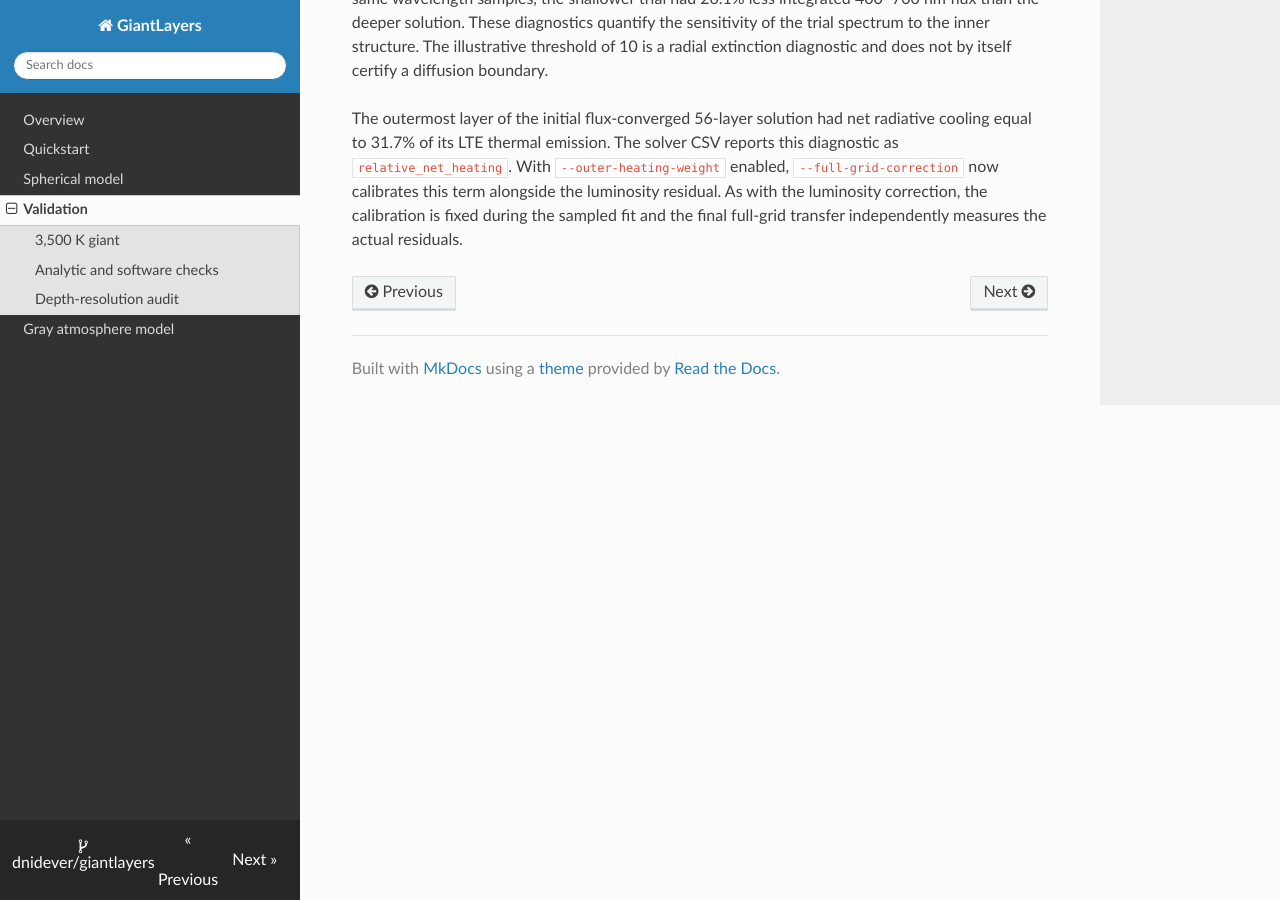
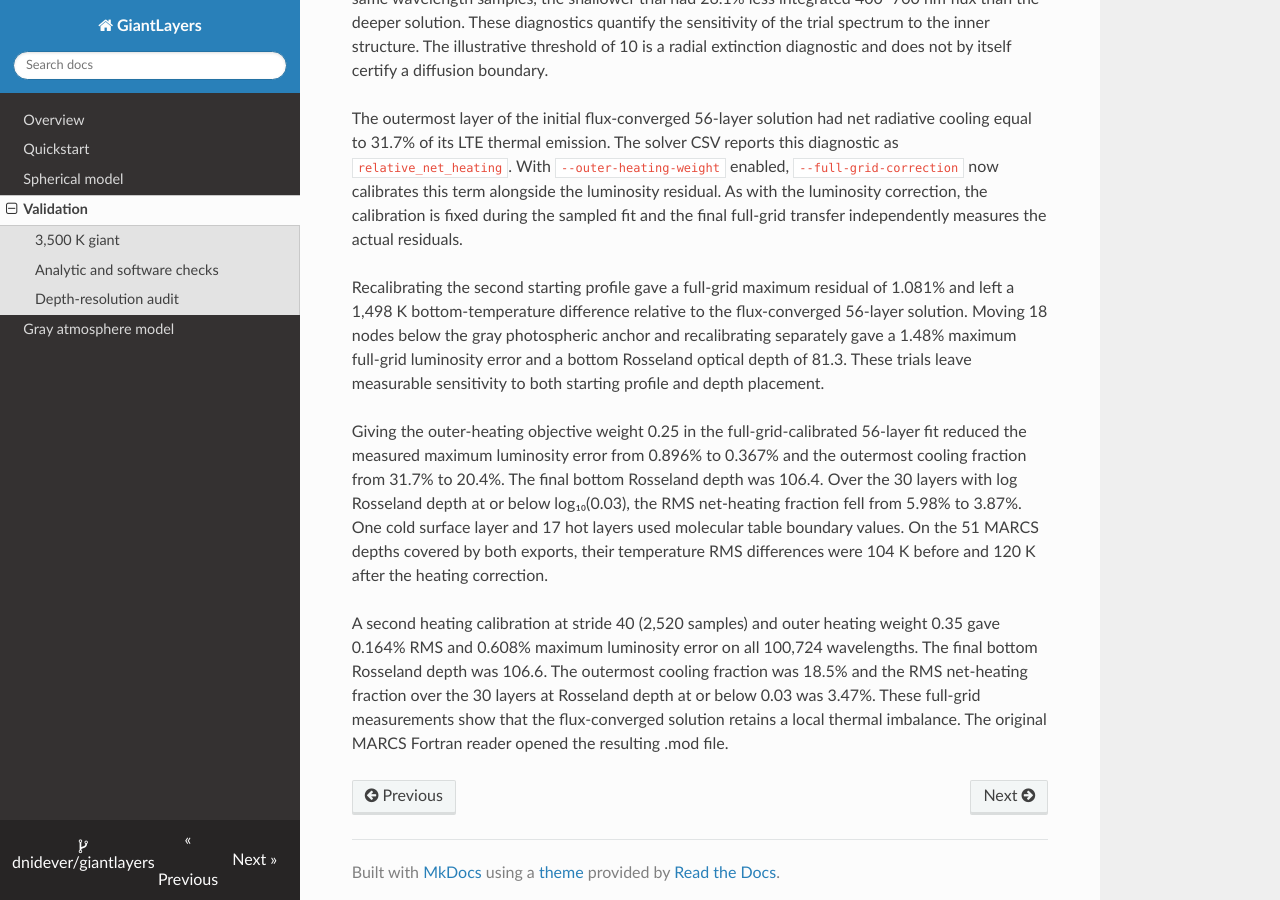
Before and after one commit to dnidever/giantlayers, an MkDocs documentation site: the page built from docs/validation.md, in a window 1280 px wide and 900 px high, scrolled down 3280 px. Built offline with MkDocs 1.6.1, drawn with Linux system fonts in a browser that asks for light colours; nearby versions of some CDN libraries.

Commit message:
Record full-grid heating and deep-boundary benchmarks

```diff
--- a/docs/validation.md
+++ b/docs/validation.md
@@ -60,3 +60,9 @@ GiantLayers reports the final bottom Rosseland optical depth. Set `--min-bottom-
 A monochromatic check used radial extinction integrated with the same shell widths and trapezoid rule as the transfer kernel. On the 1,261-point spectra, 24.3% of the emergent radiative flux from the shallower 56-layer trial came from samples with bottom radial extinction optical depth below 10. The deeper 56-layer solution had no samples contributing flux below that threshold. Over the same wavelength samples, the shallower trial had 26.1% less integrated 400–700 nm flux than the deeper solution. These diagnostics quantify the sensitivity of the trial spectrum to the inner structure. The illustrative threshold of 10 is a radial extinction diagnostic and does not by itself certify a diffusion boundary.
 
 The outermost layer of the initial flux-converged 56-layer solution had net radiative cooling equal to 31.7% of its LTE thermal emission. The solver CSV reports this diagnostic as `relative_net_heating`. With `--outer-heating-weight` enabled, `--full-grid-correction` now calibrates this term alongside the luminosity residual. As with the luminosity correction, the calibration is fixed during the sampled fit and the final full-grid transfer independently measures the actual residuals.
+
+Recalibrating the second starting profile gave a full-grid maximum residual of 1.081% and left a 1,498 K bottom-temperature difference relative to the flux-converged 56-layer solution. Moving 18 nodes below the gray photospheric anchor and recalibrating separately gave a 1.48% maximum full-grid luminosity error and a bottom Rosseland optical depth of 81.3. These trials leave measurable sensitivity to both starting profile and depth placement.
+
+Giving the outer-heating objective weight 0.25 in the full-grid-calibrated 56-layer fit reduced the measured maximum luminosity error from 0.896% to 0.367% and the outermost cooling fraction from 31.7% to 20.4%. The final bottom Rosseland depth was 106.4. Over the 30 layers with log Rosseland depth at or below log₁₀(0.03), the RMS net-heating fraction fell from 5.98% to 3.87%. One cold surface layer and 17 hot layers used molecular table boundary values. On the 51 MARCS depths covered by both exports, their temperature RMS differences were 104 K before and 120 K after the heating correction.
+
+A second heating calibration at stride 40 (2,520 samples) and outer heating weight 0.35 gave 0.164% RMS and 0.608% maximum luminosity error on all 100,724 wavelengths. The final bottom Rosseland depth was 106.6. The outermost cooling fraction was 18.5% and the RMS net-heating fraction over the 30 layers at Rosseland depth at or below 0.03 was 3.47%. These full-grid measurements show that the flux-converged solution retains a local thermal imbalance. The original MARCS Fortran reader opened the resulting .mod file.
```
